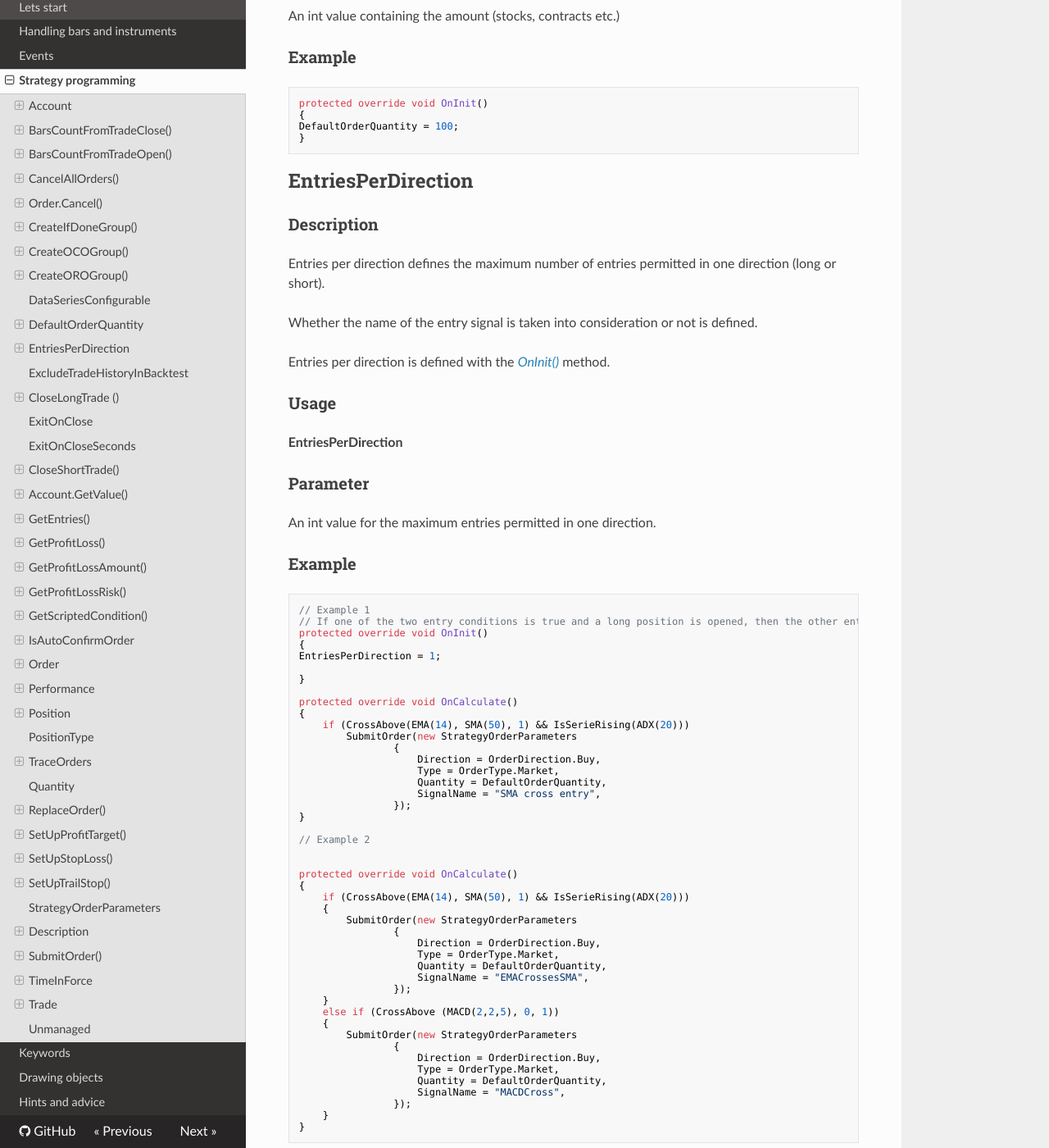
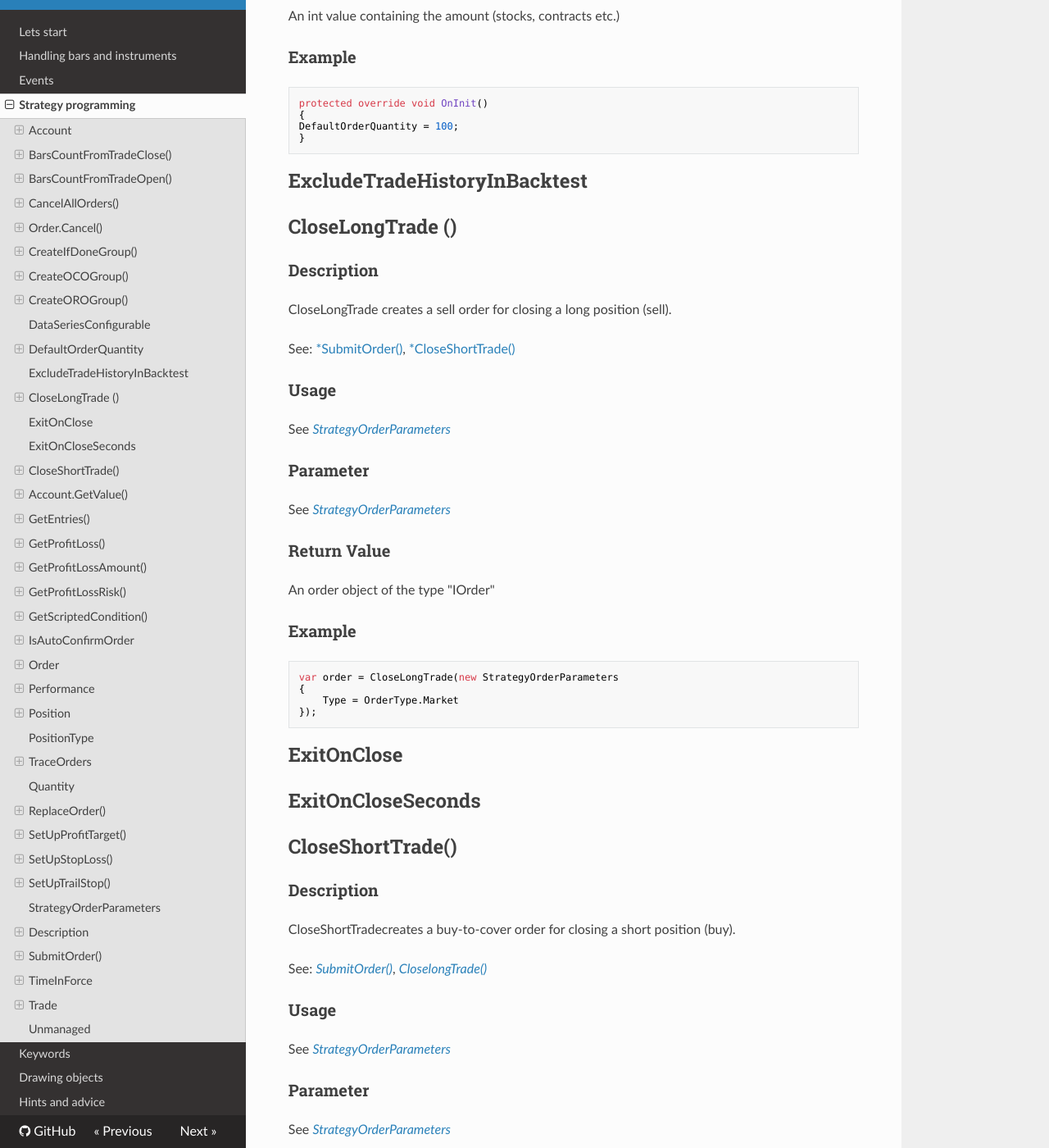
Before and after one commit to AgenaTrader/AgenaScript-documentation, an MkDocs documentation site: the page built from sources/strategy_programming.md, in a window 1280 px wide and 1400 px high, scrolled down 7242 px. Shown: the whole window at 82% size. Built offline with MkDocs 1.6.1, drawn with Linux system fonts in a browser that asks for light colours; nearby versions of some CDN libraries; old or Windows-style settings are respelled for this version of MkDocs.

Commit message:
Update strategy_programming.md

````diff
--- a/sources/strategy_programming.md
+++ b/sources/strategy_programming.md
@@ -351,70 +351,6 @@ An int value containing the amount (stocks, contracts etc.)
 protected override void OnInit()
 {
 DefaultOrderQuantity = 100;
-}
-```
-
-## EntriesPerDirection
-### Description
-Entries per direction defines the maximum number of entries permitted in one direction (long or short).
-
-Whether the name of the entry signal is taken into consideration or not is defined.
-
-Entries per direction is defined with the [*OnInit()*](#oninit) method.
-
-### Usage
-**EntriesPerDirection**
-
-### Parameter
-An int value for the maximum entries permitted in one direction.
-
-### Example
-```cs
-// Example 1
-// If one of the two entry conditions is true and a long position is opened, then the other entry signal will be ignored
-protected override void OnInit()
-{
-EntriesPerDirection = 1;
-
-}
-
-protected override void OnCalculate()
-{
-    if (CrossAbove(EMA(14), SMA(50), 1) && IsSerieRising(ADX(20)))
-    	SubmitOrder(new StrategyOrderParameters
-                {
-                    Direction = OrderDirection.Buy,
-                    Type = OrderType.Market,
-                    Quantity = DefaultOrderQuantity,
-                    SignalName = "SMA cross entry",
-                });
-}
-
-// Example 2
-
-
-protected override void OnCalculate()
-{
-    if (CrossAbove(EMA(14), SMA(50), 1) && IsSerieRising(ADX(20)))
-    {
-    	SubmitOrder(new StrategyOrderParameters
-                {
-                    Direction = OrderDirection.Buy,
-                    Type = OrderType.Market,
-                    Quantity = DefaultOrderQuantity,
-                    SignalName = "EMACrossesSMA",
-                });
-    }
-    else if (CrossAbove (MACD(2,2,5), 0, 1))
-    {
-    	SubmitOrder(new StrategyOrderParameters
-                {
-                    Direction = OrderDirection.Buy,
-                    Type = OrderType.Market,
-                    Quantity = DefaultOrderQuantity,
-                    SignalName = "MACDCross",
-                });
-    }
 }
 ```
 
````
